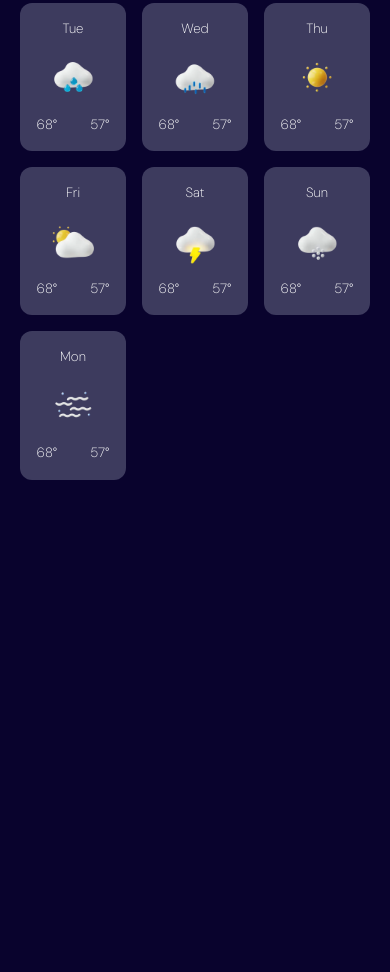
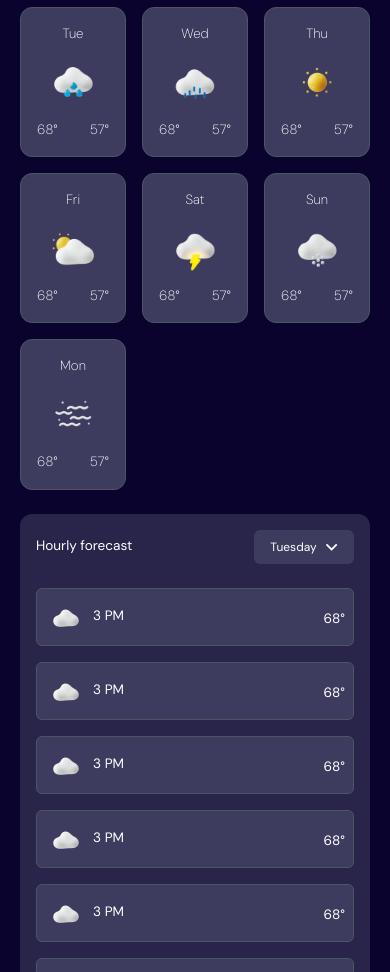
Before and after one commit to Melodyysol/weather-app, a website: page index.html in a window 390 px wide. Shown: the part 1028-2000 px from the top of the page. Before the commit the page ends 1528 px from the top, so only its background shows below. Drawn offline with nearby package versions, Linux system fonts and the light colour scheme.

Commit message:
Done with mobile view level

```diff
--- a/index.html
+++ b/index.html
@@ -16,8 +16,8 @@
   <title>Frontend Mentor | Weather app</title>
 
   <style>
-    .attribution { font-size: 11px; text-align: center; }
-    .attribution a { color: hsl(228, 45%, 44%) #2d1c9c #aeaeb7;  }
+    .attribution { font-size: 11px; text-align: center; margin-top: 50px; }
+    .attribution a { color: hsl(228, 45%, 44%);  }
     .heading {letter-spacing: 0.1rem; line-height: 3.5rem;}
   </style>
 </head>
@@ -57,19 +57,19 @@
         <img class="m-auto" src="weather-app-main/assets/images/bg-today-small.svg" alt="Background Small">
       </div>
       <div class="content-center justify-center grid grid-cols-2 gap-4 mt-6">
-        <div class="bg-[#3d3b5e] flex flex-col gap-y-2 rounded-xl px-4 py-2 min-w-30 text-left">
+        <div class="bg-[#3d3b5e] flex flex-col gap-y-2 rounded-xl px-4 py-2 min-w-30 text-left border border-gray-600">
           <p class="text-[0.84rem] font-extralight">Feels like</p>
           <p class="text-[1.6rem] font-extralight">64&#xb0;</p>
         </div>
-        <div class="bg-[#3d3b5e] flex flex-col gap-y-2 rounded-xl px-4 py-2 min-w-30 text-left">
+        <div class="bg-[#3d3b5e] flex flex-col gap-y-2 rounded-xl px-4 py-2 min-w-30 text-left border border-gray-600">
           <p class="text-[0.84rem] font-extralight">Humidity</p>
           <p class="text-[1.6rem] font-extralight">46%</p>
         </div>
-        <div class="bg-[#3d3b5e] flex flex-col gap-y-2 rounded-xl px-4 py-2 min-w-30 text-left">
+        <div class="bg-[#3d3b5e] flex flex-col gap-y-2 rounded-xl px-4 py-2 min-w-30 text-left border border-gray-600">
           <p class="text-[0.84rem] font-extralight">Wind</p>
           <p class="text-[1.6rem] font-extralight">9mph</p>
         </div>
-        <div class="bg-[#3d3b5e] flex flex-col gap-y-2 rounded-xl px-4 py-2 min-w-30 text-left">
+        <div class="bg-[#3d3b5e] flex flex-col gap-y-2 rounded-xl px-4 py-2 min-w-30 text-left border border-gray-600">
           <p class="text-[0.84rem] font-extralight">Precipitate</p>
           <p class="text-[1.6rem] font-extralight">0 in</p>
         </div>
@@ -78,49 +78,49 @@
         <h1>Daily forecast</h1>
         <div>
           <div class="content-center justify-center grid grid-cols-3 gap-4 mt-6">
-            <div class="bg-[#3d3b5e] flex flex-col gap-y-2 rounded-xl py-4 text-center">
+            <div class="bg-[#3d3b5e] flex flex-col gap-y-2 rounded-xl py-4 text-center border border-gray-600">
               <p class="text-[0.84rem] font-extralight">Tue</p>
               <img src="weather-app-main/assets/images/icon-rain.webp" alt="Rain icon" class="w-15 m-auto">
               <div class="flex justify-around text-[0.84rem] font-extralight">
                 <span>68&deg;</span><span>57&deg;</span>
               </div>
             </div>
-            <div class="bg-[#3d3b5e] flex flex-col gap-y-2 rounded-xl py-4 text-center">
+            <div class="bg-[#3d3b5e] flex flex-col gap-y-2 rounded-xl py-4 text-center border border-gray-600">
               <p class="text-[0.84rem] font-extralight">Wed</p>
               <img src="weather-app-main/assets/images/icon-drizzle.webp" alt="Rain icon" class="w-15 m-auto">
               <div class="flex justify-around text-[0.84rem] font-extralight">
                 <span>68&deg;</span><span>57&deg;</span>
               </div>
             </div>
-            <div class="bg-[#3d3b5e] flex flex-col gap-y-2 rounded-xl py-4 text-center">
+            <div class="bg-[#3d3b5e] flex flex-col gap-y-2 rounded-xl py-4 text-center border border-gray-600">
               <p class="text-[0.84rem] font-extralight">Thu</p>
               <img src="weather-app-main/assets/images/icon-sunny.webp" alt="Rain icon" class="w-15 m-auto">
               <div class="flex justify-around text-[0.84rem] font-extralight">
                 <span>68&deg;</span><span>57&deg;</span>
               </div>
             </div>
-            <div class="bg-[#3d3b5e] flex flex-col gap-y-2 rounded-xl py-4 text-center">
+            <div class="bg-[#3d3b5e] flex flex-col gap-y-2 rounded-xl py-4 text-center border border-gray-600">
               <p class="text-[0.84rem] font-extralight">Fri</p>
               <img src="weather-app-main/assets/images/icon-partly-cloudy.webp" alt="Rain icon" class="w-15 m-auto">
               <div class="flex justify-around text-[0.84rem] font-extralight">
                 <span>68&deg;</span><span>57&deg;</span>
               </div>
             </div>
-            <div class="bg-[#3d3b5e] flex flex-col gap-y-2 rounded-xl py-4 text-center">
+            <div class="bg-[#3d3b5e] flex flex-col gap-y-2 rounded-xl py-4 text-center border border-gray-600">
               <p class="text-[0.84rem] font-extralight">Sat</p>
               <img src="weather-app-main/assets/images/icon-storm.webp" alt="Rain icon" class="w-15 m-auto">
               <div class="flex justify-around text-[0.84rem] font-extralight">
                 <span>68&deg;</span><span>57&deg;</span>
               </div>
             </div>
-            <div class="bg-[#3d3b5e] flex flex-col gap-y-2 rounded-xl py-4 text-center">
+            <div class="bg-[#3d3b5e] flex flex-col gap-y-2 rounded-xl py-4 text-center border border-gray-600">
               <p class="text-[0.84rem] font-extralight">Sun</p>
               <img src="weather-app-main/assets/images/icon-snow.webp" alt="Rain icon" class="w-15 m-auto">
               <div class="flex justify-around text-[0.84rem] font-extralight">
                 <span>68&deg;</span><span>57&deg;</span>
               </div>
             </div>
-            <div class="bg-[#3d3b5e] flex flex-col gap-y-2 rounded-xl py-4 text-center">
+            <div class="bg-[#3d3b5e] flex flex-col gap-y-2 rounded-xl py-4 text-center border border-gray-600">
               <p class="text-[0.84rem] font-extralight">Mon</p>
               <img src="weather-app-main/assets/images/icon-fog.webp" alt="Rain icon" class="w-15 m-auto">
               <div class="flex justify-around text-[0.84rem] font-extralight">
@@ -131,14 +131,82 @@
         </div>
       </div>
     </div>
-    <div></div>
+    <div class="">
+      <div class="bg-[#3d3b5e9a] flex flex-col gap-y-2 rounded-xl py-4 px-4 mt-6">
+        <div class="flex justify-between items-center mb-4">
+          <span class="text-[0.85rem]">Hourly forecast</span>
+          <div class="cursor-pointer bg-[#3d3b5e] flex justify-center gap-x-2 w-25 content-center py-2 rounded-md">
+            <span class="text-[0.75rem]">Tuesday</span>
+            <img  src="weather-app-main/assets/images/icon-dropdown.svg" alt="Dropdown Icon">
+          </div>
+        </div>
+        <div class="content-center justify-center grid grid-cols-1 gap-4">
+          <div class="bg-[#3d3b5e] flex justify-between content-center px-2 rounded-md border border-gray-600">
+            <div class="flex items-center py-2 content-center gap-x-2">
+              <img src="weather-app-main/assets/images/icon-overcast.webp" alt="Over cast Icon" class="w-10">
+              <span class="text-[0.85rem]">3 PM</span>
+            </div>
+            <span class="text-[0.85rem] pt-5">68&deg;</span>
+          </div>
+          <div class="bg-[#3d3b5e] flex justify-between content-center px-2 rounded-md border border-gray-600">
+            <div class="flex items-center py-2 content-center gap-x-2">
+              <img src="weather-app-main/assets/images/icon-overcast.webp" alt="Over cast Icon" class="w-10">
+              <span class="text-[0.85rem]">3 PM</span>
+            </div>
+            <span class="text-[0.85rem] pt-5">68&deg;</span>
+          </div>
+          <div class="bg-[#3d3b5e] flex justify-between content-center px-2 rounded-md border border-gray-600">
+            <div class="flex items-center py-2 content-center gap-x-2">
+              <img src="weather-app-main/assets/images/icon-overcast.webp" alt="Over cast Icon" class="w-10">
+              <span class="text-[0.85rem]">3 PM</span>
+            </div>
+            <span class="text-[0.85rem] pt-5">68&deg;</span>
+          </div>
+          <div class="bg-[#3d3b5e] flex justify-between content-center px-2 rounded-md border border-gray-600">
+            <div class="flex items-center py-2 content-center gap-x-2">
+              <img src="weather-app-main/assets/images/icon-overcast.webp" alt="Over cast Icon" class="w-10">
+              <span class="text-[0.85rem]">3 PM</span>
+            </div>
+            <span class="text-[0.85rem] pt-5">68&deg;</span>
+          </div>
+          <div class="bg-[#3d3b5e] flex justify-between content-center px-2 rounded-md border border-gray-600">
+            <div class="flex items-center py-2 content-center gap-x-2">
+              <img src="weather-app-main/assets/images/icon-overcast.webp" alt="Over cast Icon" class="w-10">
+              <span class="text-[0.85rem]">3 PM</span>
+            </div>
+            <span class="text-[0.85rem] pt-5">68&deg;</span>
+          </div>
+          <div class="bg-[#3d3b5e] flex justify-between content-center px-2 rounded-md border border-gray-600">
+            <div class="flex items-center py-2 content-center gap-x-2">
+              <img src="weather-app-main/assets/images/icon-overcast.webp" alt="Over cast Icon" class="w-10">
+              <span class="text-[0.85rem]">3 PM</span>
+            </div>
+            <span class="text-[0.85rem] pt-5">68&deg;</span>
+          </div>
+          <div class="bg-[#3d3b5e] flex justify-between content-center px-2 rounded-md border border-gray-600">
+            <div class="flex items-center py-2 content-center gap-x-2">
+              <img src="weather-app-main/assets/images/icon-overcast.webp" alt="Over cast Icon" class="w-10">
+              <span class="text-[0.85rem]">3 PM</span>
+            </div>
+            <span class="text-[0.85rem] pt-5">68&deg;</span>
+          </div>
+          <div class="bg-[#3d3b5e] flex justify-between content-center px-2 rounded-md border border-gray-600">
+            <div class="flex items-center py-2 content-center gap-x-2">
+              <img src="weather-app-main/assets/images/icon-overcast.webp" alt="Over cast Icon" class="w-10">
+              <span class="text-[0.85rem]">3 PM</span>
+            </div>
+            <span class="text-[0.85rem] pt-5">68&deg;</span>
+          </div>
+        </div>
+      </div>
+    </div>
   </section>
 
-  <!-- <footer>
+  <footer>
     <div class="attribution">
       Challenge by <a href="https://www.frontendmentor.io?ref=challenge">Frontend Mentor</a>.
       Coded by <a href="#">Issa Abdulwaris Atere</a>.
     </div>
-  </footer> -->
+  </footer>
 </body>
 </html>
```
Also changed, not shown: dist/output.css.
